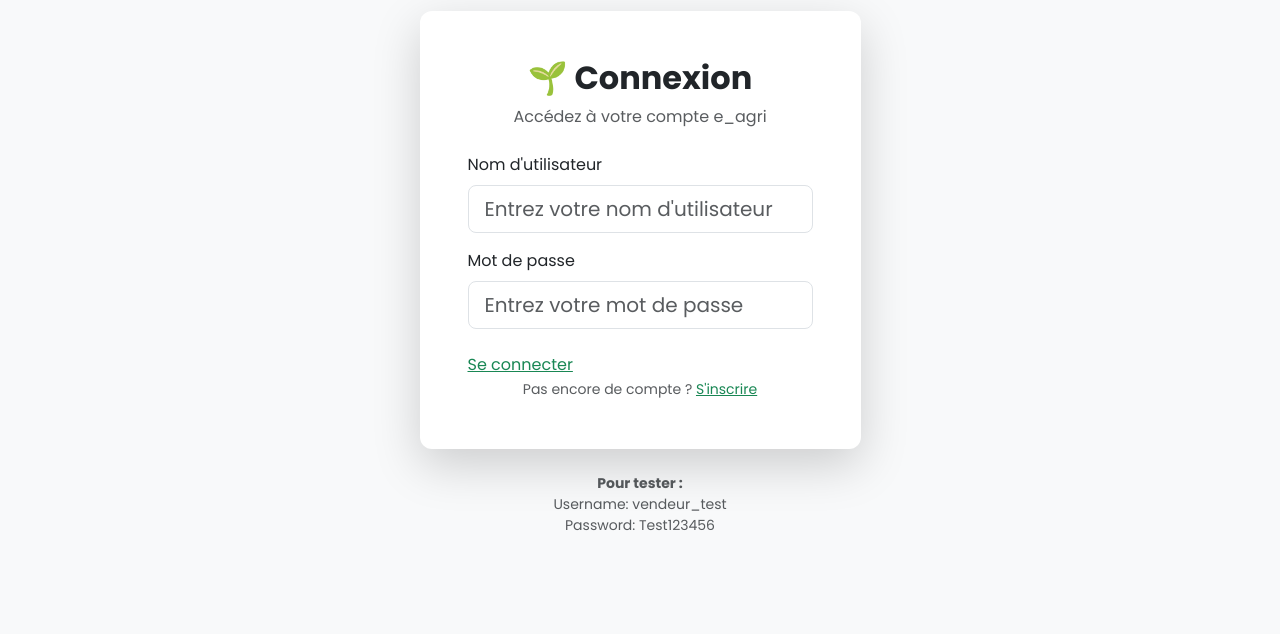
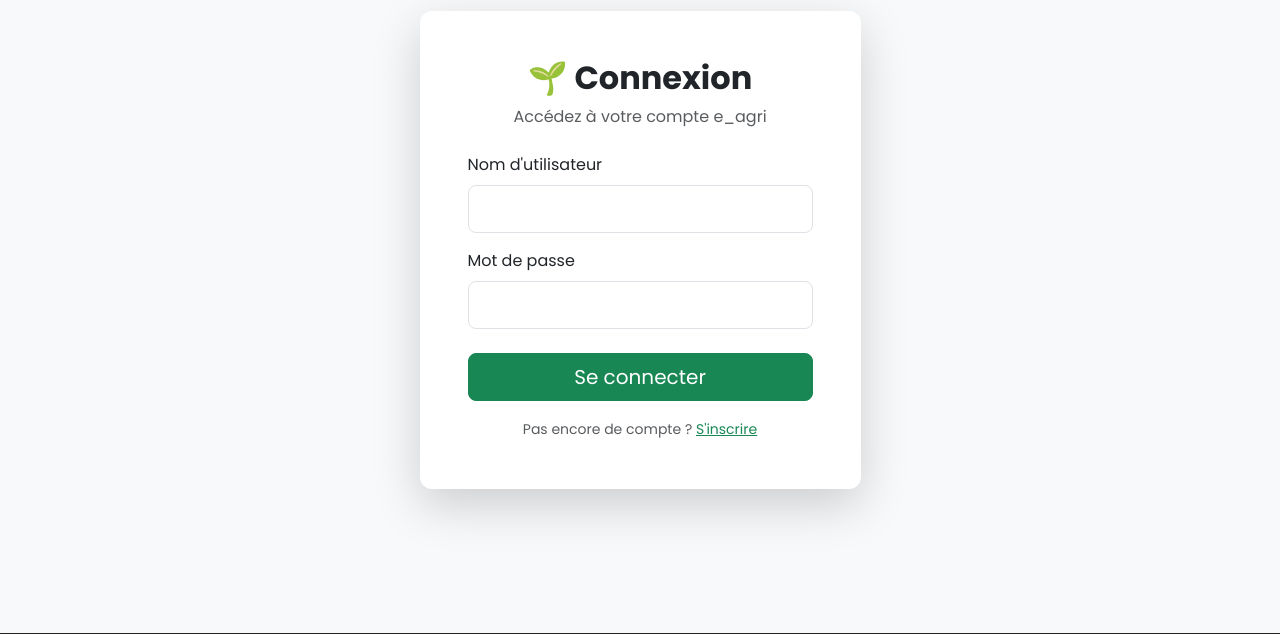
Before and after one commit to Rosvel4044/e_agri, a Django app: template agri_market/templates/connexion.html in a window 1280 px wide. Shown: the part 145-779 px from the top of the page. Run offline with Django 5.2, Linux system fonts and the light colour scheme; the template is opened without the code that fills it, so the values that code supplies are empty.

Commit message:
Update connexion.html

```diff
--- a/agri_market/templates/connexion.html
+++ b/agri_market/templates/connexion.html
@@ -8,6 +8,7 @@
         <div class="col-md-6 col-lg-5">
             <div class="card shadow-lg">
                 <div class="card-body p-5">
+
                     <div class="text-center mb-4">
                         <h2 class="fw-bold">🌱 Connexion</h2>
                         <p class="text-muted">Accédez à votre compte e_agri</p>
@@ -25,41 +26,45 @@
                     <form method="POST">
                         {% csrf_token %}
 
+                        <!-- 🔑 IMPORTANT POUR ÉVITER LA BOUCLE -->
+                        {% if request.GET.next %}
+                            <input type="hidden" name="next" value="{{ request.GET.next }}">
+                        {% endif %}
+
                         <div class="mb-3">
-                            <label for="username" class="form-label">Nom d'utilisateur</label>
-                            <input type="text" class="form-control form-control-lg"
-                                   id="username" name="username" required
-                                   placeholder="Entrez votre nom d'utilisateur">
+                            <label class="form-label">Nom d'utilisateur</label>
+                            <input type="text"
+                                   class="form-control form-control-lg"
+                                   name="username"
+                                   required>
                         </div>
 
                         <div class="mb-4">
-                            <label for="password" class="form-label">Mot de passe</label>
-                            <input type="password" class="form-control form-control-lg"
-                                   id="password" name="password" required
-                                   placeholder="Entrez votre mot de passe">
+                            <label class="form-label">Mot de passe</label>
+                            <input type="password"
+                                   class="form-control form-control-lg"
+                                   name="password"
+                                   required>
                         </div>
 
-                        <!-- <button type="submit" class="btn btn-success btn-lg w-100 mb-3">
+                        <!-- ✅ LE VRAI BOUTON -->
+                        <button type="submit"
+                                class="btn btn-success btn-lg w-100 mb-3">
                             Se connecter
-                        </button> -->
-                        <a href="{% url 'agri_market:liste_produits' %}" class="text-success">Se connecter</a>
+                        </button>
 
                         <div class="text-center">
                             <small class="text-muted">
                                 Pas encore de compte ?
-                                <a href="{% url 'agri_market:inscription' %}" class="text-success">S'inscrire</a>
+                                <a href="{% url 'agri_market:inscription' %}"
+                                   class="text-success">
+                                    S'inscrire
+                                </a>
                             </small>
                         </div>
                     </form>
+
                 </div>
-            </div>
-
-            <div class="text-center mt-4">
-                <p class="text-muted small">
-                    <strong>Pour tester :</strong><br>
-                    Username: vendeur_test<br>
-                    Password: Test123456
-                </p>
             </div>
         </div>
     </div>
```
